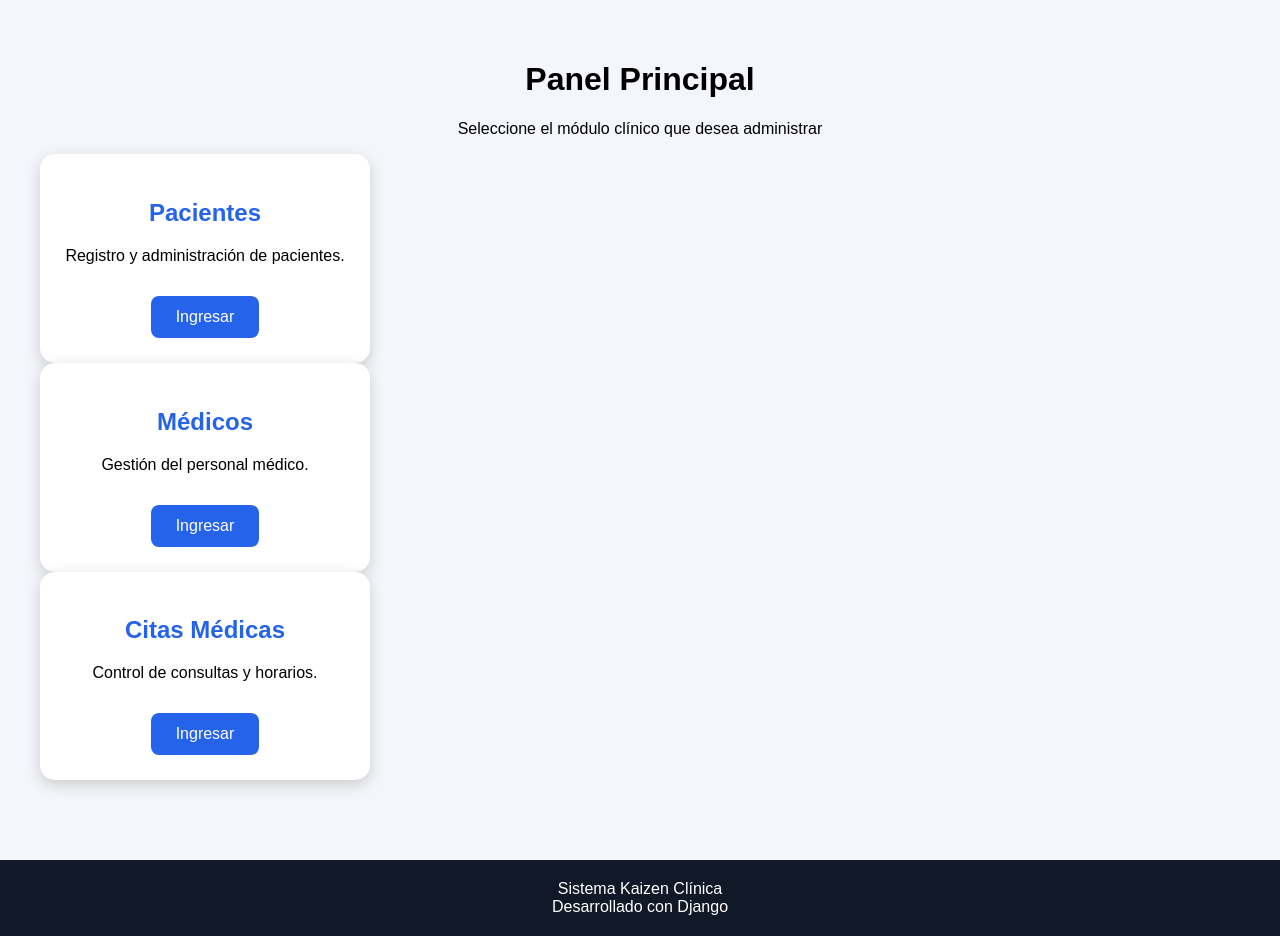
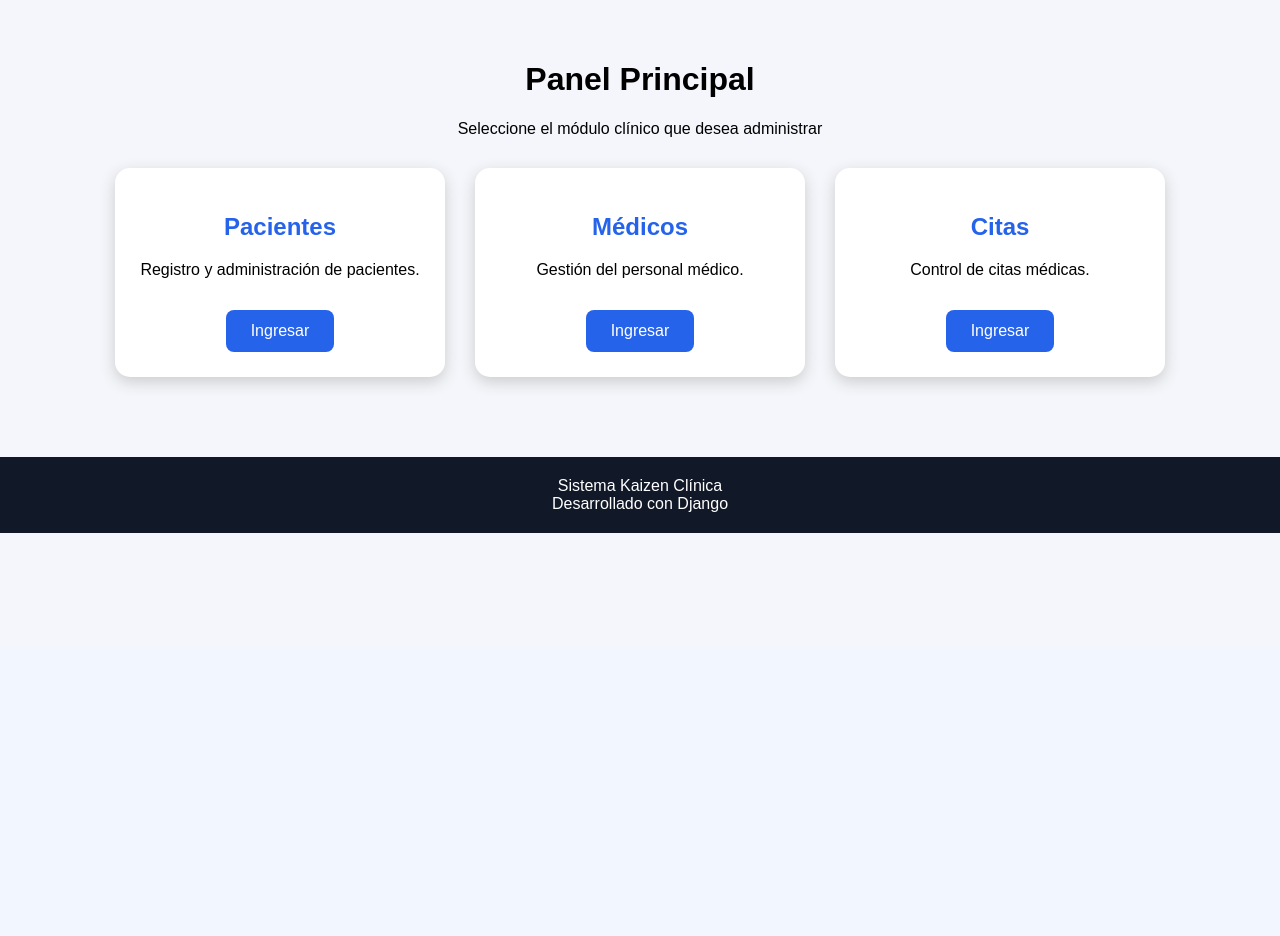
Before and after one commit to dreadla/kaizen-clinica, a Django app: page / in a window 1280 px wide. Shown: the part 153-1089 px from the top of the page. After the commit the page ends 686 px from the top, so only its background shows below. Run offline with Django 5.2, Linux system fonts and the light colour scheme.

Commit message:
Actualizar panel clinico

```diff
--- a/api_personas/templates/api_personas/inicio.html
+++ b/api_personas/templates/api_personas/inicio.html
@@ -15,7 +15,6 @@
             background: #f4f6fb;
         }
 
-
         header {
             background: #2563eb;
             color: white;
@@ -23,18 +22,15 @@
             text-align: center;
         }
 
-
         header h1 {
             margin: 0;
             font-size: 38px;
         }
 
-
         .contenido {
             text-align: center;
             padding: 40px;
         }
-
 
         .tarjetas {
             display: flex;
@@ -44,54 +40,39 @@
             margin-top: 30px;
         }
 
-
         .tarjeta {
-
             background: white;
             width: 280px;
             padding: 25px;
             border-radius: 15px;
-
             box-shadow: 0px 5px 15px #cccccc;
-
         }
-
 
         .tarjeta h2 {
             color: #2563eb;
         }
 
-
         .boton {
-
             display: inline-block;
             margin-top: 15px;
-
             background: #2563eb;
             color: white;
-
             padding: 12px 25px;
-
             border-radius: 8px;
-
             text-decoration: none;
-
         }
 
+        .boton:hover {
+            background: #1d4ed8;
+        }
 
         footer {
-
             background: #111827;
-            color:white;
-
-            text-align:center;
-
-            padding:20px;
-
-            margin-top:40px;
-
+            color: white;
+            text-align: center;
+            padding: 20px;
+            margin-top: 40px;
         }
-
 
     </style>
 
@@ -120,15 +101,21 @@
 
 
 
+<div class="tarjetas">
+
+
+
 <div class="tarjeta">
 
 <h2>Pacientes</h2>
 
 <p>Registro y administración de pacientes.</p>
 
-<a class="boton" href="#">Ingresar</a>
+<a class="boton" href="/pacientes/">Ingresar</a>
 
 </div>
+
+
 
 
 <div class="tarjeta">
@@ -137,18 +124,20 @@
 
 <p>Gestión del personal médico.</p>
 
-<a class="boton" href="#">Ingresar</a>
+<a class="boton" href="/medicos/">Ingresar</a>
 
 </div>
 
 
+
+
 <div class="tarjeta">
 
-<h2>Citas Médicas</h2>
+<h2>Citas</h2>
 
-<p>Control de consultas y horarios.</p>
+<p>Control de citas médicas.</p>
 
-<a class="boton" href="#">Ingresar</a>
+<a class="boton" href="/citas/">Ingresar</a>
 
 </div>
 
@@ -172,6 +161,7 @@ Desarrollado con Django
 </footer>
 
 
+
 </body>
 
 </html>
--- a/api_personas/urls.py
+++ b/api_personas/urls.py
@@ -1,6 +1,15 @@
 from django.urls import path
 from . import views
 
+
 urlpatterns = [
-    path('', views.inicio, name='inicio'),
+
+    path('', views.inicio, name="inicio"),
+
+    path('pacientes/', views.pacientes, name="pacientes"),
+
+    path('medicos/', views.medicos, name="medicos"),
+
+    path('citas/', views.citas, name="citas"),
+
 ]
--- a/api_personas/views.py
+++ b/api_personas/views.py
@@ -1,5 +1,21 @@
 from django.shortcuts import render
+from .models import Paciente, Medico, Cita
 
 
 def inicio(request):
     return render(request, "api_personas/inicio.html")
+
+
+def pacientes(request):
+    datos = Paciente.objects.all()
+    return render(request, "api_personas/pacientes.html", {"pacientes": datos})
+
+
+def medicos(request):
+    datos = Medico.objects.all()
+    return render(request, "api_personas/medicos.html", {"medicos": datos})
+
+
+def citas(request):
+    datos = Cita.objects.all()
+    return render(request, "api_personas/citas.html", {"citas": datos})
```
